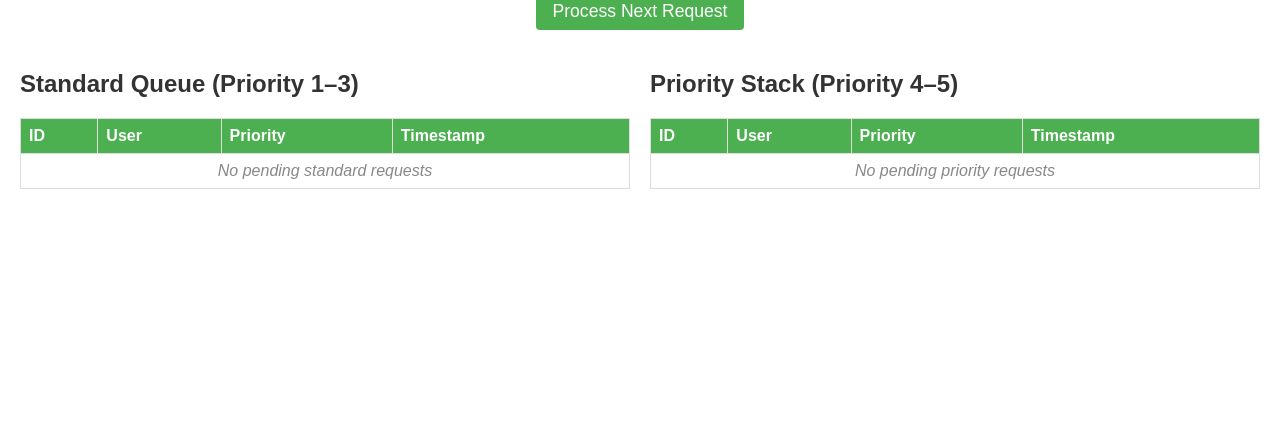
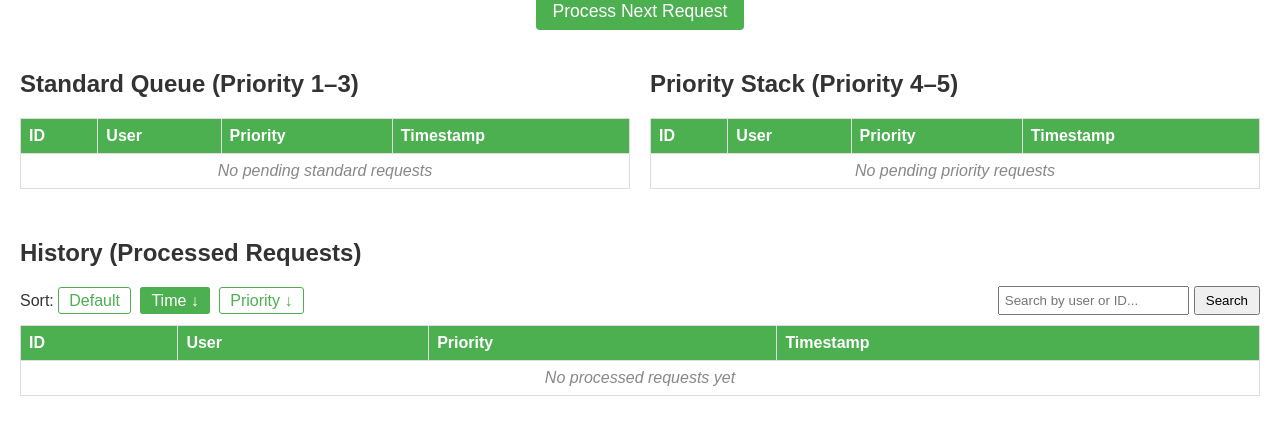
Before and after one commit to kkalevtech/AI-Request-Processing-System, a Flask app: page /?sort=time in a window 1280 px wide. Shown: the part 242-677 px from the top of the page. Run offline with Flask 3, Linux system fonts and the light colour scheme.

Commit message:
feat: History display with sort (time/priority) and search (user/id)

```diff
--- a/app.py
+++ b/app.py
@@ -13,11 +13,30 @@ next_id = 1
 
 @app.route("/")
 def index():
+    sort = request.args.get("sort")
+    q = request.args.get("q", "").strip()
+
+    result = list(history)
+
+    if sort == "time":
+        result = sorted(result, key=lambda x: x["timestamp"], reverse=True)
+    elif sort == "priority":
+        result = sorted(result, key=lambda x: x["priority"], reverse=True)
+
+    if q:
+        result = [
+            item
+            for item in result
+            if q.lower() in item["user"].lower() or q == str(item["id"])
+        ]
+
     return render_template(
         "index.html",
         pending_queue=pending_queue,
         pending_stack=pending_stack,
-        history=history,
+        history=result,
+        sort=sort,
+        q=q,
     )
 
 
--- a/static/style.css
+++ b/static/style.css
@@ -88,3 +88,55 @@ tr:nth-child(even) {
     color: #888;
     font-style: italic;
 }
+
+.history-section {
+    margin-top: 30px;
+}
+
+.history-controls {
+    display: flex;
+    justify-content: space-between;
+    align-items: center;
+    margin-bottom: 10px;
+    flex-wrap: wrap;
+    gap: 10px;
+}
+
+.sort-links a {
+    text-decoration: none;
+    padding: 4px 10px;
+    margin-right: 5px;
+    border: 1px solid #4CAF50;
+    border-radius: 3px;
+    color: #4CAF50;
+}
+
+.sort-links a.active {
+    background: #4CAF50;
+    color: white;
+}
+
+.sort-links a:hover {
+    background: #45a049;
+    color: white;
+}
+
+.search-form {
+    display: flex;
+    align-items: center;
+    gap: 5px;
+}
+
+.search-form input {
+    padding: 5px;
+}
+
+.search-form button {
+    padding: 5px 10px;
+    cursor: pointer;
+}
+
+.search-form a {
+    text-decoration: none;
+    color: #888;
+}
--- a/templates/index.html
+++ b/templates/index.html
@@ -82,5 +82,53 @@
             </table>
         </div>
     </section>
+
+    <section class="history-section">
+        <h2>History (Processed Requests)</h2>
+
+        <div class="history-controls">
+            <div class="sort-links">
+                <span>Sort:</span>
+                <a href="/" class="{{ 'active' if not sort else '' }}">Default</a>
+                <a href="/?sort=time{{ '&q=' + q if q else '' }}" class="{{ 'active' if sort == 'time' else '' }}">Time ↓</a>
+                <a href="/?sort=priority{{ '&q=' + q if q else '' }}" class="{{ 'active' if sort == 'priority' else '' }}">Priority ↓</a>
+            </div>
+            <form action="/" method="get" class="search-form">
+                {% if sort %}
+                <input type="hidden" name="sort" value="{{ sort }}">
+                {% endif %}
+                <input type="text" name="q" placeholder="Search by user or ID..." value="{{ q }}">
+                <button type="submit">Search</button>
+                {% if q %}
+                <a href="/{{ '?sort=' + sort if sort else '' }}">Clear</a>
+                {% endif %}
+            </form>
+        </div>
+
+        <table>
+            <thead>
+                <tr>
+                    <th>ID</th>
+                    <th>User</th>
+                    <th>Priority</th>
+                    <th>Timestamp</th>
+                </tr>
+            </thead>
+            <tbody>
+                {% for item in history %}
+                <tr>
+                    <td>{{ item.id }}</td>
+                    <td>{{ item.user }}</td>
+                    <td>{{ item.priority }}</td>
+                    <td>{{ item.timestamp }}</td>
+                </tr>
+                {% else %}
+                <tr>
+                    <td colspan="4" class="empty">No processed requests yet</td>
+                </tr>
+                {% endfor %}
+            </tbody>
+        </table>
+    </section>
 </body>
 </html>
```
